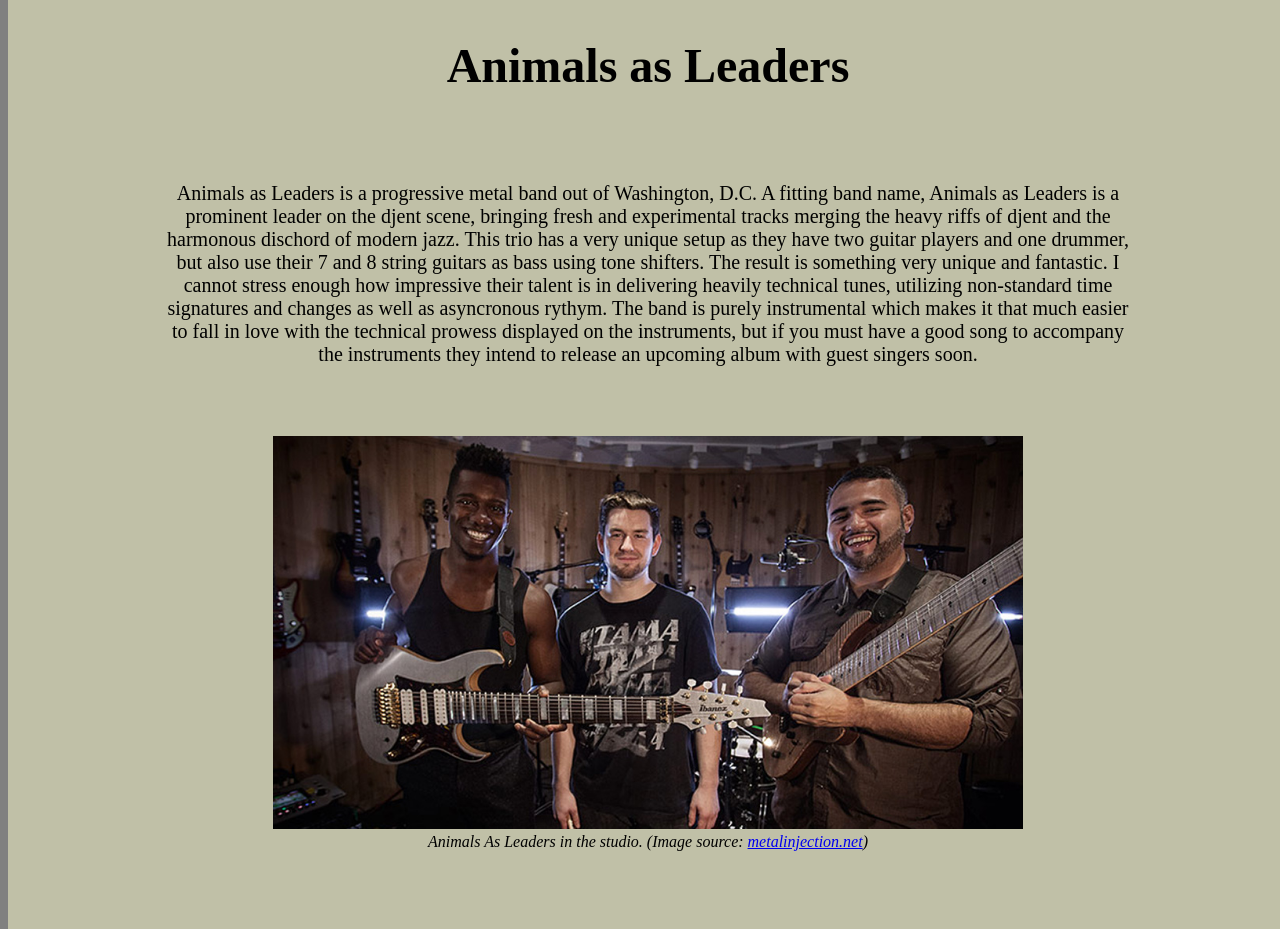
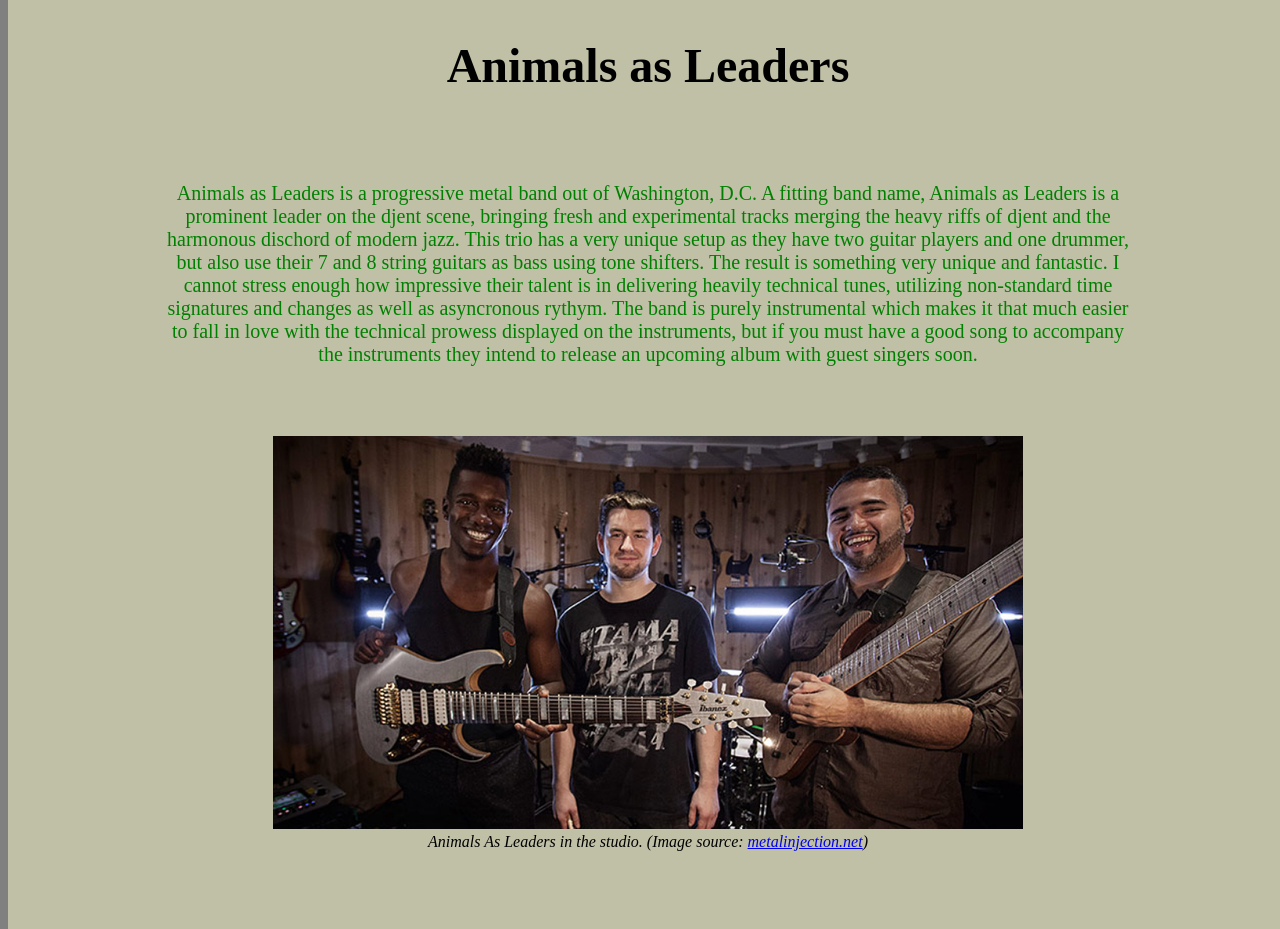
Before and after one commit to SteveDennick/Cool-bands, a website: page index.html in a window 1280 px wide. Shown: the part 5660-6589 px from the top of the page. Drawn offline with Linux system fonts and the light colour scheme.

Commit message:
added testP ID and funParagraph class

```diff
--- a/index.html
+++ b/index.html
@@ -66,7 +66,7 @@
             </section>
             <section>
                <h2>Animals as Leaders</h2>
-               <p>Animals as Leaders is a progressive metal band out of Washington, D.C. A fitting band name, Animals as Leaders is a prominent leader on the djent scene, bringing fresh and experimental tracks merging the heavy riffs of djent and the harmonous dischord of modern jazz. This trio has a very unique setup as they have two guitar players and one drummer, but also use their 7 and 8 string guitars as bass using tone shifters. The result is something very unique and fantastic. I cannot stress enough how
+               <p id="testP" class="funParagraph">Animals as Leaders is a progressive metal band out of Washington, D.C. A fitting band name, Animals as Leaders is a prominent leader on the djent scene, bringing fresh and experimental tracks merging the heavy riffs of djent and the harmonous dischord of modern jazz. This trio has a very unique setup as they have two guitar players and one drummer, but also use their 7 and 8 string guitars as bass using tone shifters. The result is something very unique and fantastic. I cannot stress enough how
                   impressive their talent is in delivering heavily technical tunes, utilizing non-standard time signatures and changes as well as asyncronous rythym. The band is purely instrumental which makes it that much easier to fall in love with the technical prowess displayed on the instruments, but if you must have a good song to accompany the instruments they intend to release an upcoming album with guest singers soon.
                </p>
                <figure>
```
